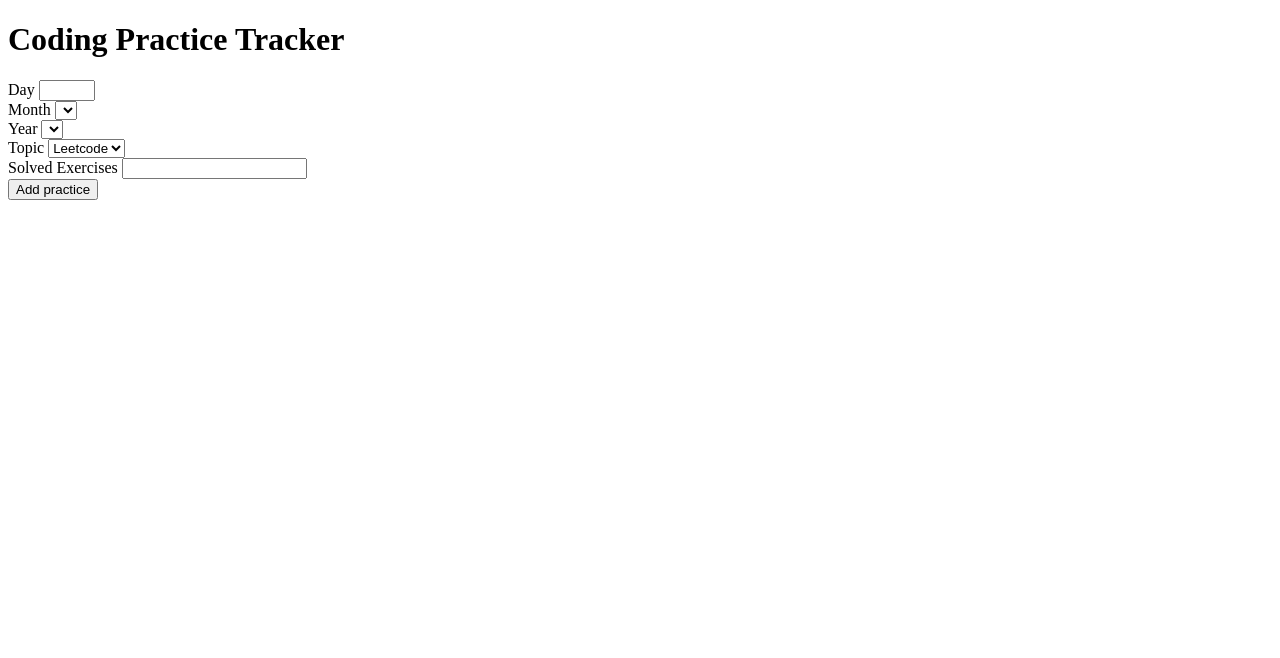
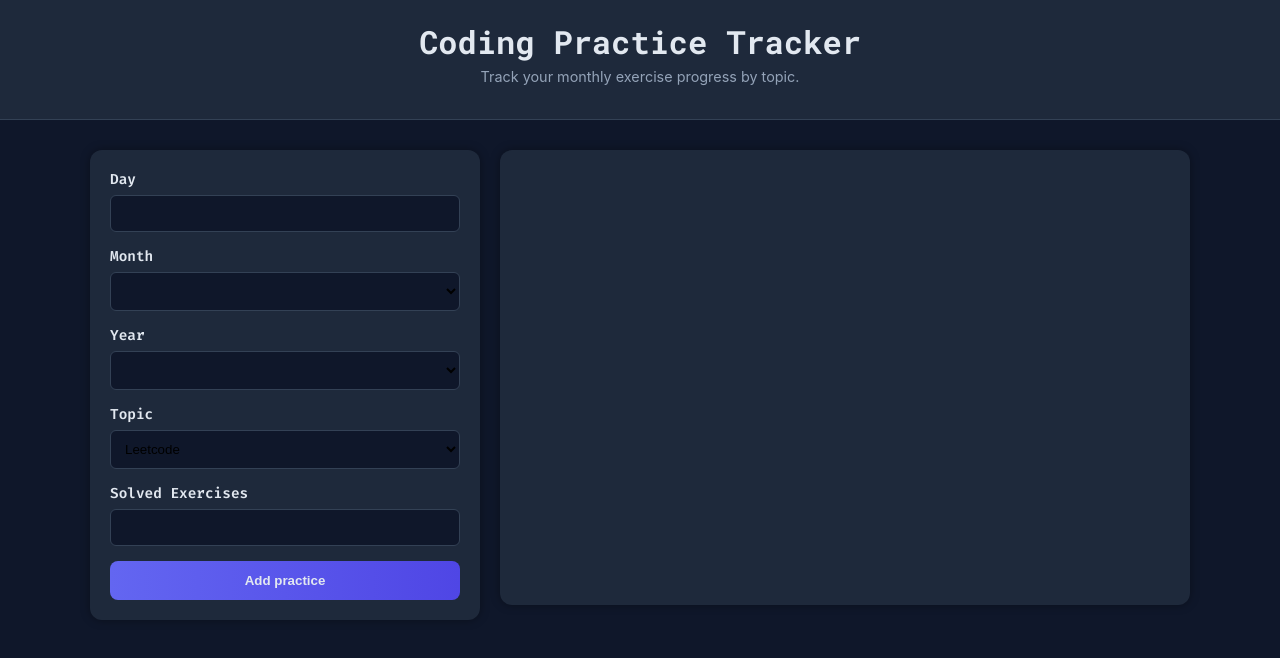
Before and after one commit to YouDevs/coding-practice-tracker, a plain HTML site: page index.html in a window 1280 px wide. Drawn offline with Linux system fonts and the light colour scheme.

Commit message:
style: header, form and panels

```diff
--- a/index.html
+++ b/index.html
@@ -3,16 +3,24 @@
 <head>
     <meta charset="UTF-8">
     <meta name="viewport" content="width=device-width, initial-scale=1.0">
+
+    <link rel="preconnect" href="https://fonts.googleapis.com">
+    <link rel="preconnect" href="https://fonts.gstatic.com" crossorigin>
+    <link href="https://fonts.googleapis.com/css2?family=Fira+Code:wght@300..700&family=Roboto+Mono:ital,wght@0,100..700;1,100..700&display=swap" rel="stylesheet">
+
+    <link rel="stylesheet" href="style.css" >
+
     <title>Coding Tracker</title>
 </head>
 <body>
     <header>
         <h1>Coding Practice Tracker</h1>
+        <p>Track your monthly exercise progress by topic.</p>
     </header>
 
     <div class="container">
         <!-- Formulario -->
-        <div class="">
+        <div class="left-panel">
             <form action="">
                 <div class="input-group">
                     <label for="day">Day</label>
@@ -43,13 +51,13 @@
                     <input type="number" id="count" name="count" min="1">
                 </div>
 
-                <button type="submit" class="">Add practice</button>
+                <button type="submit" class="btn-primary">Add practice</button>
 
             </form>
         </div>
 
         <!-- Gráfico -->
-        <div class="">
+        <div class="right-panel">
             <canvas id="practice-chart"></canvas>
         </div>
     </div>
--- a/style.css
+++ b/style.css
@@ -0,0 +1,99 @@
+body {
+    margin: 0;
+    background-color: #0f172a;
+    color: #e2e8f0;
+    font-family: "Inter", Arial, sans-serif;
+}
+
+header {
+    text-align: center;
+    padding: 20px 0;
+    background-color: #1e293b;
+    border-bottom: 1px solid #334155;
+}
+
+header h1 {
+    margin: 0;
+    font-size: 2rem;
+    color: #e2e8f0;
+    font-family: "Roboto Mono", monospace;
+}
+
+header p {
+    margin-top: 5px;
+    font-size: 0.9rem;
+    color: #94a3b8;
+}
+
+/* Main Container */
+.container {
+    width: 90%;
+    max-width: 1100px;
+    margin: 30px auto;
+    display: flex;
+    gap: 20px;
+}
+
+/* PANELS */
+.left-panel, .right-panel {
+    padding: 20px;
+    background: #1e293b;
+    border-radius: 12px;
+    box-shadow: 0 0 10px rgba(0,0,0,0.35);
+}
+
+.left-panel {
+    width: 35%;
+}
+
+.right-panel {
+    width: 65%;
+    display: flex;
+    flex-direction: column;
+    margin-bottom: 15px;
+}
+
+/* FORM INPUTS */
+.input-group {
+    display: flex;
+    flex-direction: column;
+    margin-bottom: 15px;
+}
+
+label {
+    margin-bottom: 6px;
+    font-weight: 600;
+    font-size: 0.9rem;
+    font-family: 'Fira Code', monospace;
+}
+
+input, select {
+    padding: 10px;
+    border-radius: 6px;
+    border: 1px solid #334155;
+    background: #0f172a;
+}
+
+input:focus, select:focus {
+    outline: 2px solid #6366f1;
+}
+
+.btn-primary {
+    width: 100%;
+    padding: 12px;
+    background: linear-gradient(90deg, #6366f1, #4f46e5);
+    border: none;
+    border-radius: 8px;
+    color: #e2e8f0;
+    font-weight: 900;
+    cursor: pointer;
+    transition: transform 0.05s ease-in-out;
+}
+
+.btn-primary:hover {
+    background: linear-gradient(90deg, #4f46e5, #4338CA);
+}
+
+.btn-primary:active {
+    transform: scale(0.97);
+}
```
